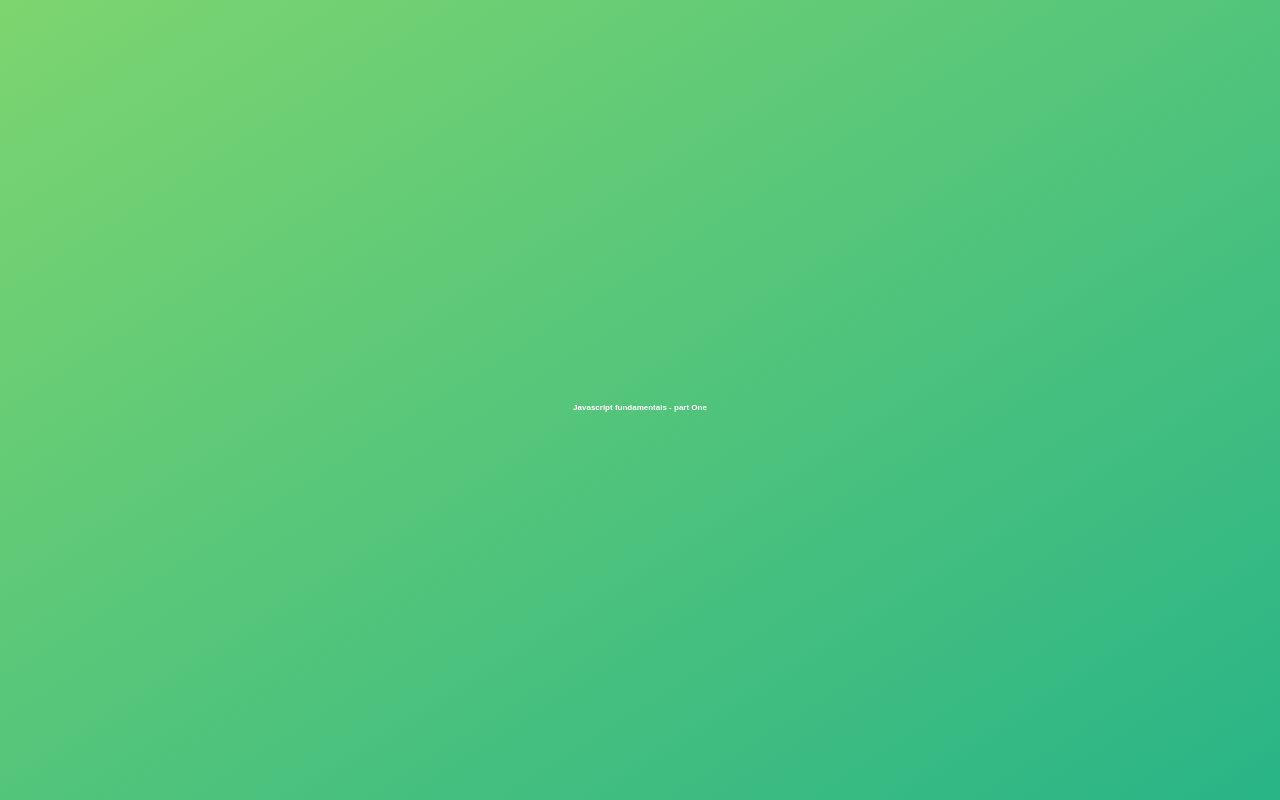
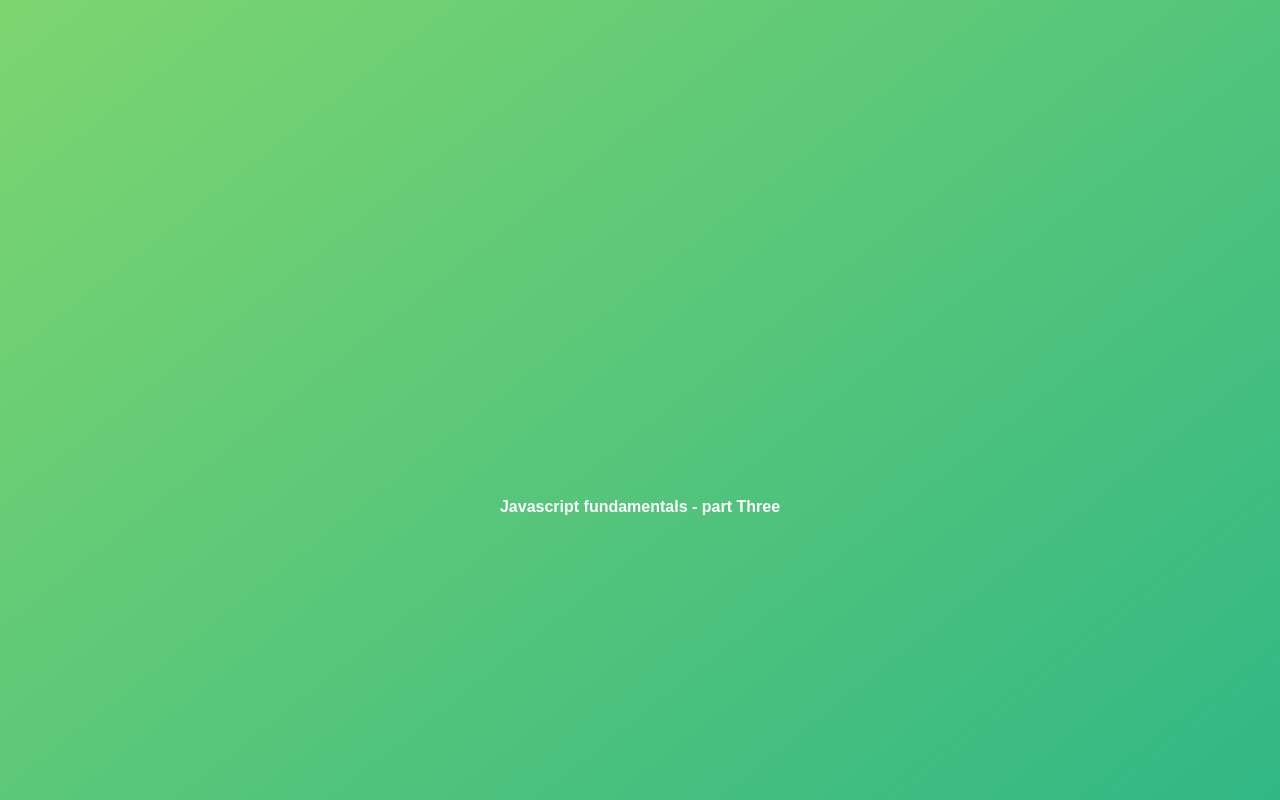
Before and after one commit to Phavour-EBEN/Javascript-Advance, a plain HTML site: page Fundamental_1/index.html in a window 1280 px wide. Shown: the top 800 px of the page. Drawn offline with Linux system fonts and the light colour scheme.

Commit message:
adds a function lesson

```diff
--- /dev/null
+++ b/Fundamental_1/03_script.js
@@ -0,0 +1,26 @@
+// lession 1
+
+"strict";
+/*
+let hasDriversLicense = false;
+const hasGoodVision = true;
+if (hasGoodVision) hasDriversLicense = true;
+
+if (hasDriversLicense) console.log("Sarah is able to drive");
+
+
+
+// lession 2 functions
+
+
+function fruitDrinks(apples, oranges) {
+    //  apples and oranges are parameters
+  const juice = `Juice with ${apples} apples and ${oranges} oranges`;
+  return juice;
+}
+
+// calling the function
+// note that 5 and 2 are arguments
+const appleJuice = fruitDrinks(5, 2);
+console.log(appleJuice);
+*/
--- a/Fundamental_1/index.html
+++ b/Fundamental_1/index.html
@@ -6,7 +6,7 @@
     <title>Javascript fundamentals</title>
     <style>
         body {
-            height: 100vh;
+            height: 100hv;
             display: flex;
             align-items: center;
             background: linear-gradient(to top left, #28b487, #7dd56f);
@@ -14,8 +14,8 @@
         }
         h1 {
             font-family: sans-serif;
-            font-size: 50%;
-            line-height: 1.3;
+            font-size: 100%;
+            line-height: 1;
             width: 100%;
             padding: 30rem;
             text-align: center;
@@ -24,8 +24,8 @@
     </style>
 </head>
 <body>
-    <h1>Javascript fundamentals - part One</h1>
+    <h1>Javascript fundamentals - part Three</h1>
 
-    <script src="script.js"></script>
+    <script src="03_script.js"></script>
 </body>
 </html>
```
